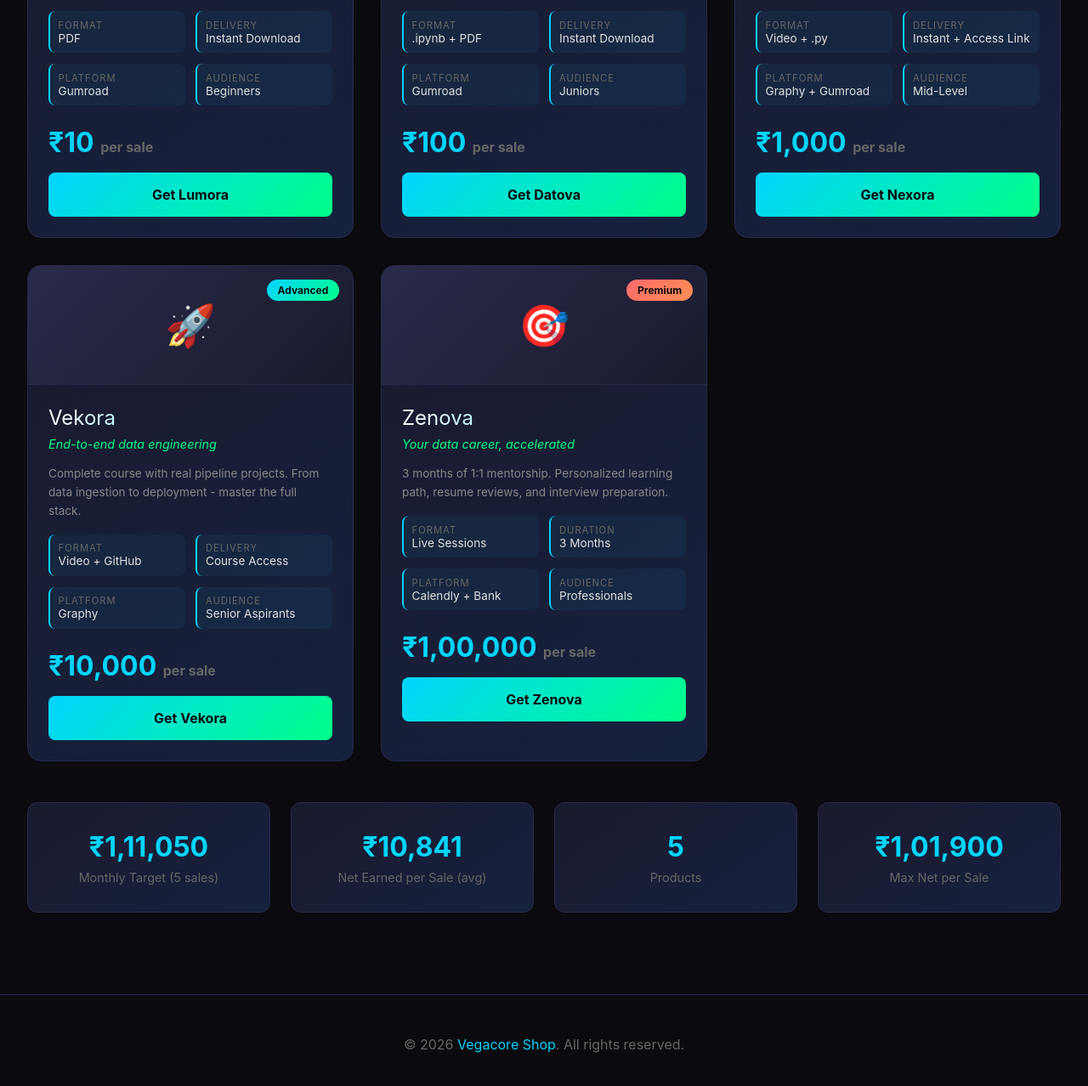
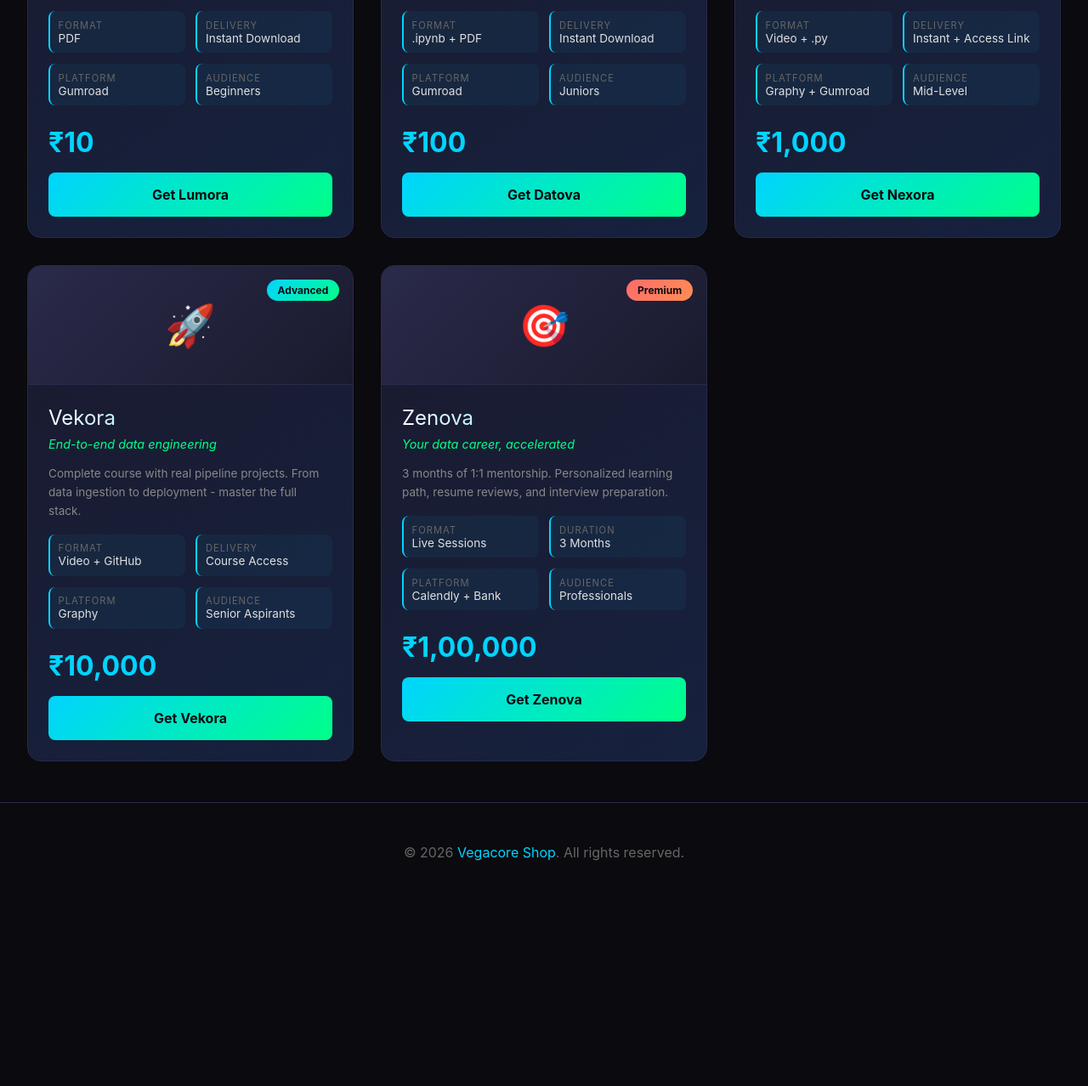
Before and after one commit to vegacore-shop/vegacore-shop, a website: page index.html in a window 1280 px wide. Shown: the part 828-2106 px from the top of the page at 85% size. After the commit the page ends 1889 px from the top, so only its background shows below. Drawn offline with Linux system fonts and the light colour scheme.

Commit message:
Remove stats section and per sale text

```diff
--- a/index.html
+++ b/index.html
@@ -32,13 +32,8 @@
     .detail-label { font-size: 0.7rem; color: #666; text-transform: uppercase; letter-spacing: 1px; }
     .detail-value { font-size: 0.85rem; color: #e0e0e0; }
     .product-price { font-size: 2rem; font-weight: bold; color: #00d4ff; margin-bottom: 1rem; }
-    .product-price span { font-size: 1rem; color: #666; }
     .buy-btn { display: block; width: 100%; padding: 1rem; background: linear-gradient(135deg, #00d4ff, #00ff88); color: #0a0a0f; border: none; border-radius: 8px; font-size: 1rem; font-weight: bold; cursor: pointer; transition: all 0.3s; text-align: center; text-decoration: none; }
     .buy-btn:hover { transform: scale(1.02); box-shadow: 0 10px 30px rgba(0, 212, 255, 0.3); }
-    .stats { display: grid; grid-template-columns: repeat(auto-fit, minmax(200px, 1fr)); gap: 1.5rem; margin: 3rem 0; }
-    .stat-card { background: linear-gradient(145deg, #1a1a2e 0%, #16213e 100%); padding: 2rem; border-radius: 12px; border: 1px solid #2a2a4a; text-align: center; }
-    .stat-value { font-size: 2rem; font-weight: bold; color: #00d4ff; }
-    .stat-label { color: #666; font-size: 0.9rem; margin-top: 0.5rem; }
     footer { background: #0a0a0f; color: #666; padding: 3rem 2rem; text-align: center; border-top: 1px solid #2a2a4a; }
     footer a { color: #00d4ff; text-decoration: none; }
     @media (max-width: 768px) {
@@ -57,7 +52,6 @@
     <ul>
       <li><a href="/">Home</a></li>
       <li><a href="/#products">Products</a></li>
-      <li><a href="/#pricing">Pricing</a></li>
     </ul>
   </nav>
   <div class="hero">
@@ -92,7 +86,7 @@
               <div class="detail-value">Beginners</div>
             </div>
           </div>
-          <div class="product-price">₹10 <span>per sale</span></div>
+          <div class="product-price">₹10</div>
           <a href="#" class="buy-btn">Get Lumora</a>
         </div>
       </div>
@@ -121,7 +115,7 @@
               <div class="detail-value">Juniors</div>
             </div>
           </div>
-          <div class="product-price">₹100 <span>per sale</span></div>
+          <div class="product-price">₹100</div>
           <a href="#" class="buy-btn">Get Datova</a>
         </div>
       </div>
@@ -150,7 +144,7 @@
               <div class="detail-value">Mid-Level</div>
             </div>
           </div>
-          <div class="product-price">₹1,000 <span>per sale</span></div>
+          <div class="product-price">₹1,000</div>
           <a href="#" class="buy-btn">Get Nexora</a>
         </div>
       </div>
@@ -179,7 +173,7 @@
               <div class="detail-value">Senior Aspirants</div>
             </div>
           </div>
-          <div class="product-price">₹10,000 <span>per sale</span></div>
+          <div class="product-price">₹10,000</div>
           <a href="#" class="buy-btn">Get Vekora</a>
         </div>
       </div>
@@ -208,27 +202,9 @@
               <div class="detail-value">Professionals</div>
             </div>
           </div>
-          <div class="product-price">₹1,00,000 <span>per sale</span></div>
+          <div class="product-price">₹1,00,000</div>
           <a href="#" class="buy-btn">Get Zenova</a>
         </div>
-      </div>
-    </div>
-    <div class="stats" id="pricing">
-      <div class="stat-card">
-        <div class="stat-value">₹1,11,050</div>
-        <div class="stat-label">Monthly Target (5 sales)</div>
-      </div>
-      <div class="stat-card">
-        <div class="stat-value">₹10,841</div>
-        <div class="stat-label">Net Earned per Sale (avg)</div>
-      </div>
-      <div class="stat-card">
-        <div class="stat-value">5</div>
-        <div class="stat-label">Products</div>
-      </div>
-      <div class="stat-card">
-        <div class="stat-value">₹1,01,900</div>
-        <div class="stat-label">Max Net per Sale</div>
       </div>
     </div>
   </div>
```
